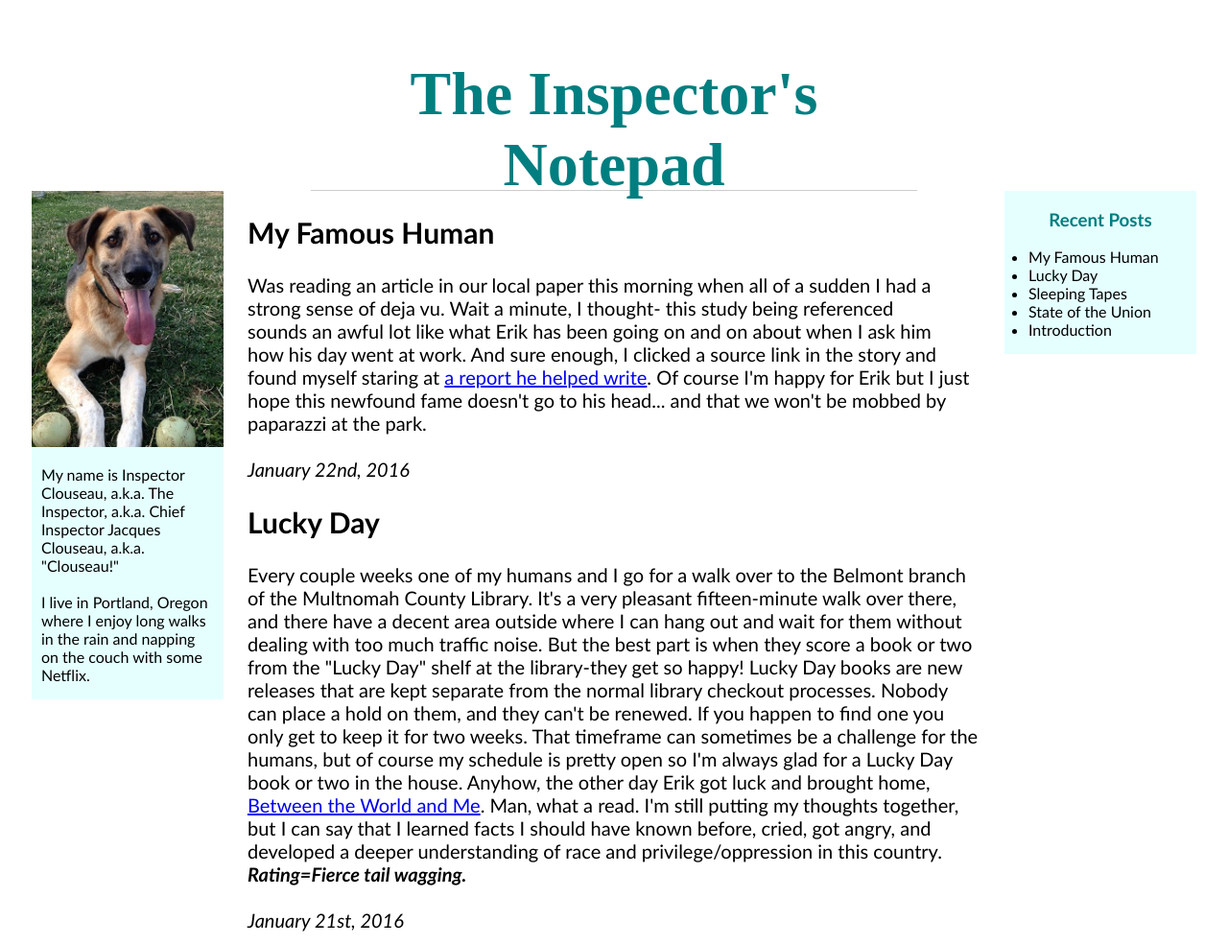
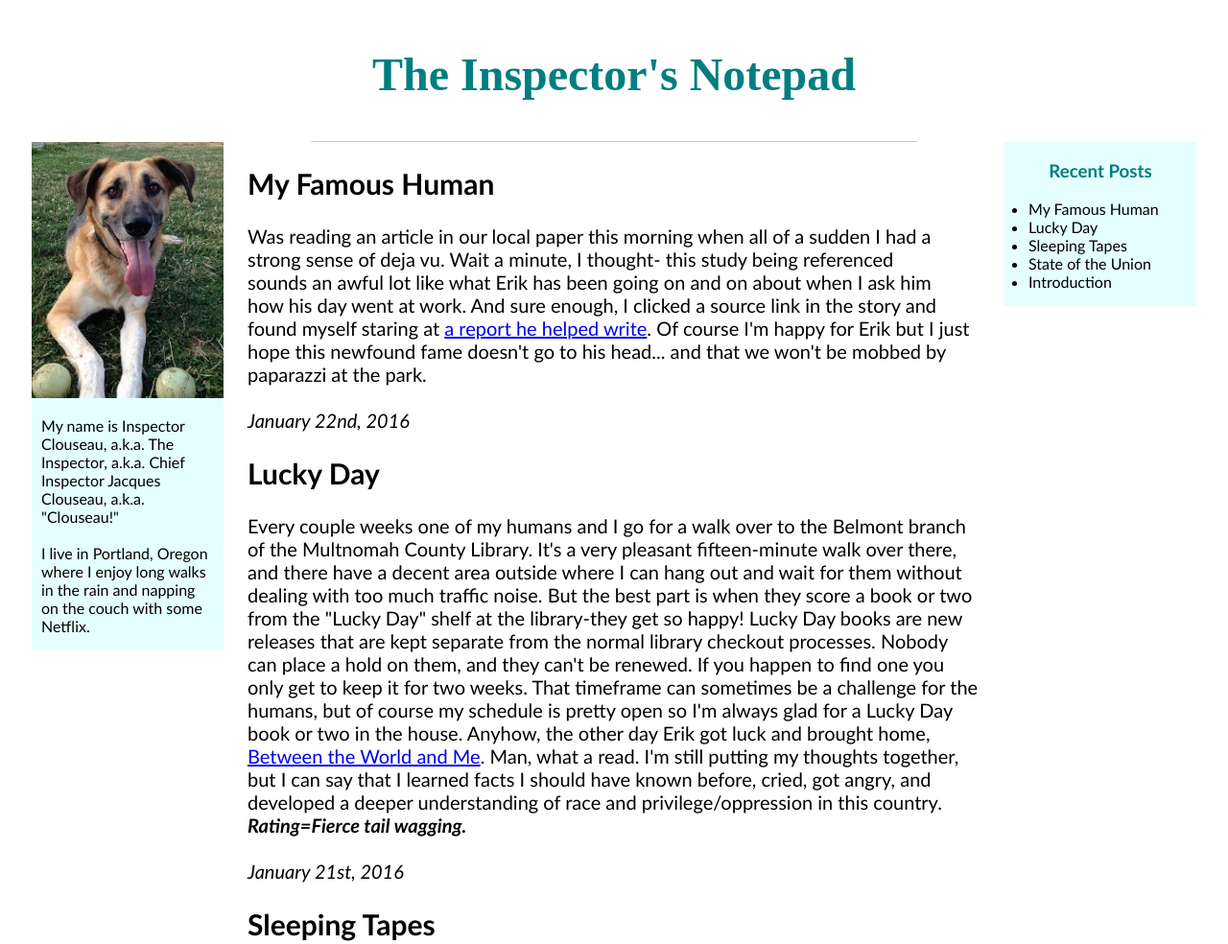
Before and after one commit to mollykmcglone/ICblog, a plain HTML site: page index.html in a window 1280 px wide. Shown: the top 984 px of the page at 96% size. Drawn offline with Linux system fonts and the light colour scheme.

Commit message:
definitely fix header issue

```diff
--- a/css/styles.css
+++ b/css/styles.css
@@ -1,7 +1,5 @@
 .header {
-  padding-top:10px;
-  padding-bottom: 30px;
-  height: 150px;
+  padding: 10px;
   border-bottom: 1px solid #ccc;
   margin-left: 25%;
   margin-right: 25%;
@@ -11,9 +9,9 @@
 h1 {
   font-weight: bold;
   font-family: "Goudy Old Style", serif;
-  font-size: 4em;
+  font-size: 3em;
+  text-align: center;
   color: #007e80;
-  text-align: center;
 }
 
 h2 {
--- a/index.html
+++ b/index.html
@@ -9,7 +9,6 @@
 
     <div class="header">
     <h1>The Inspector's Notepad</h1>
-    <br><br>
     </div>
 
     <div class="sidebar1">
@@ -45,7 +44,7 @@
 
     <div class="posting">
       <h2>State of the Union</h2>
-      <p>Just a brief shout-out after watching President Obama's last State of the Union address.  Job well done, sir!<br><br> <img src="img/Obama.png" alt="President Obama adjusting his collar"><br><br><span class="date">January 12th, 2016</span></p>
+      <p>Just a brief shout-out after President Obama's last State of the Union address.  Job well done, sir! And I love this photo!<br><br> <img src="img/Obama.png" alt="President Obama adjusting his collar"><br><br><span class="date">January 12th, 2016</span></p>
     </div>
 
     <div class="posting">
```
